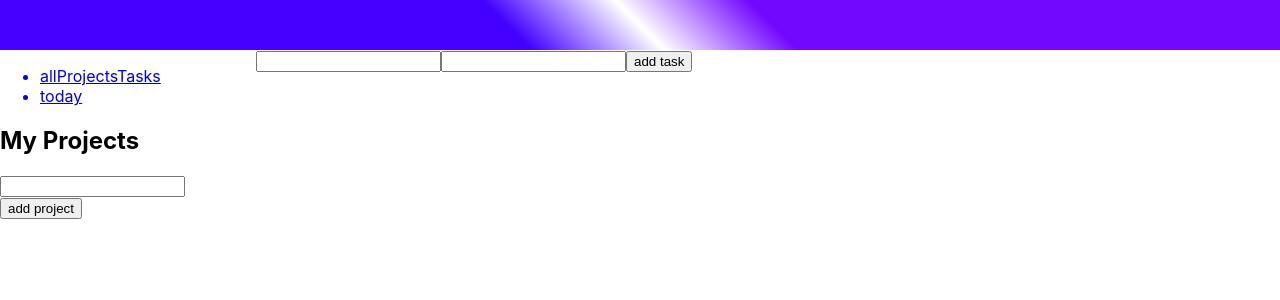
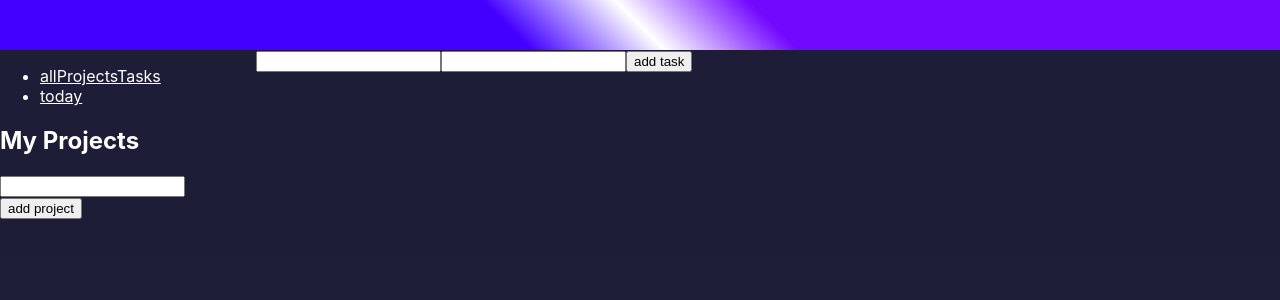
Before and after one commit to OlegJBAc/to-do, a React (Create React App) app: page /allProjectsTasks in a window 1280 px wide. Shown: the top 300 px of the page. Built offline with nearby package versions, Linux system fonts and the light colour scheme.

Commit message:
little refactoring, generall app constants

```diff
--- a/src/App.module.scss
+++ b/src/App.module.scss
@@ -1,3 +1,5 @@
-.App {
-  text-align: center;
+.app {
+  background: rgba(2, 2, 31, 0.89);
+  color: white;
+  height: 100vh;
 }
--- a/src/App.tsx
+++ b/src/App.tsx
@@ -5,6 +5,7 @@ import s from './App.module.scss'
 import MainLayout from './components/mainLayout/mainLayout';
 import NotFound from './components/notFound/notFound';
 import TasksPageCreator from './components/tasksPageCreator/tasksPageCreator';
+import { constAllProjectsTasks } from './general/constants/constants';
 import Loader from './general/loader/loader';
 import { useAppDispatch, useAppSelector } from './hooks/hooks';
 import { setAppInitialized } from './redux/reducers/app-slice';
@@ -23,7 +24,7 @@ const App = () => {
         const receivedLocalStorage = {...localStorage}
         const localStorageKeys = Object.keys(receivedLocalStorage)
         const initializationInfo = {
-          arrayNecessaryItems: ['allProjectsTasks'],
+          arrayNecessaryItems: [constAllProjectsTasks],
           objectNecessaryItems: ['projects', 'defaultPages'],
         }
         initializationInfo.arrayNecessaryItems.forEach(item => {
@@ -44,7 +45,7 @@ const App = () => {
         })
         const projects: string | null = localStorage.getItem('projects')
         const defaultPages: string | null = localStorage.getItem('defaultPages')
-        const allProjectsTasks: string | null = localStorage.getItem('allProjectsTasks')
+        const allProjectsTasks: string | null = localStorage.getItem(constAllProjectsTasks)
         dispatch(projectsTasksInitialize(projects ? JSON.parse(projects) : null))
         dispatch(allProjectsTasksInitialize(allProjectsTasks ? JSON.parse(allProjectsTasks) : null))
         dispatch(defaultPagesInitialize(defaultPages ? JSON.parse(defaultPages) : null))
--- a/src/components/createTask/createTask.tsx
+++ b/src/components/createTask/createTask.tsx
@@ -5,13 +5,14 @@ import { v4 } from 'uuid'
 import { useAppDispatch } from "../../hooks/hooks"
 import { addTask } from "../../redux/reducers/projects-slice"
 import { addTaskToDefaultPage } from "../../redux/reducers/defaultPages-slice"
+import { constDefaultPages } from "../../general/constants/constants"
 
 
 const CreateTask: FC<propsType> = ({ project }) => {
 
     const dispatch = useAppDispatch()
     const submit = (values: valuesType, { setSubmitting }: submittingType) => {
-        const defaultPages = ['today']
+        const defaultPages = constDefaultPages
         if(!defaultPages.includes(project)){
             dispatch(addTask({ projectName: project, task: {
                 id: v4(),
--- a/src/components/mainLayout/mainLayout.tsx
+++ b/src/components/mainLayout/mainLayout.tsx
@@ -1,5 +1,6 @@
 import React, { useEffect } from "react"
 import { Outlet, useLocation, useNavigate } from "react-router-dom"
+import { constAllProjectsTasks } from "../../general/constants/constants"
 import Header from "../header/header"
 import SideBar from "../sideBar/sideBar"
 import s from './mainLayout.module.scss'
@@ -11,7 +12,7 @@ const MainLayout = () => {
     useEffect(() => {
         let currentLocation = location.pathname
         if(currentLocation === '/'){
-            navigate('/allProjectsTasks')
+            navigate(constAllProjectsTasks)
         }
     }, [])
     return (
--- a/src/components/sideBar/sideBar.module.scss
+++ b/src/components/sideBar/sideBar.module.scss
@@ -1,3 +1,6 @@
 .sideBar{
     width: 20%;
+    a{
+        color: white;
+    }
 }
--- a/src/components/sideBar/sideBar.tsx
+++ b/src/components/sideBar/sideBar.tsx
@@ -5,6 +5,7 @@ import { addProject } from "../../redux/reducers/projects-slice"
 import { getAllProjectsTasks, getProjectsNames } from "../../redux/selectors"
 import s from './sideBar.module.scss'
 import { v4 } from 'uuid'
+import { constAllProjectsTasks } from "../../general/constants/constants"
 
 
 const SideBar = () => {
@@ -14,8 +15,8 @@ const SideBar = () => {
     return (
         <div className={s.sideBar}>
             <ul>
-                <NavLink to='allProjectsTasks'>
-                    <li>allProjectsTasks</li>
+                <NavLink to={constAllProjectsTasks}>
+                    <li>{constAllProjectsTasks}</li>
                 </NavLink>
                 <NavLink to='today'>
                     <li>today</li>
--- a/src/components/tasksPageCreator/tasksPageCreator.tsx
+++ b/src/components/tasksPageCreator/tasksPageCreator.tsx
@@ -6,21 +6,22 @@ import s from './tasksPageCreator.module.scss'
 import { v4 } from 'uuid'
 import CreateTask from "../createTask/createTask"
 import { taskType } from "../../types/types"
+import { constAllProjectsTasks } from "../../general/constants/constants"
 
 
 const TasksPageCreator = () => {
     const location = useLocation()
-    const allProjectTasks = useAppSelector(getAllProjectsTasks)
+    const allProjectsTasks = useAppSelector(getAllProjectsTasks)
     const projects = useAppSelector(getProjects)
     const defaultPages = useAppSelector(getDefaultPages)
     const getCurrentPage = (): taskType[] => {
         const currentLocation = location.pathname.slice(1)
         const defaultPagesNames = ['today']
-        if(!defaultPagesNames.includes(currentLocation) && currentLocation !== 'allProjectsTasks'){
+        if(!defaultPagesNames.includes(currentLocation) && currentLocation !== constAllProjectsTasks){
             return projects[currentLocation]
         }else{
             if(!defaultPagesNames.includes(currentLocation)){
-                return allProjectTasks
+                return allProjectsTasks
             }else{
                 // @ts-ignore
                 return defaultPages[currentLocation]
@@ -30,7 +31,6 @@ const TasksPageCreator = () => {
     return (
         <div className={s.page}>
             <CreateTask project={location.pathname.slice(1)}/>
-
             <div className={s.tasks}>
                 {getCurrentPage().map(task => {
                     return <li key={v4()}>
--- /dev/null
+++ b/src/general/constants/constants.ts
@@ -0,0 +1,3 @@
+
+export const constAllProjectsTasks = 'allProjectsTasks'
+export const constDefaultPages = ['today']
--- a/src/redux/reducers/projects-slice.ts
+++ b/src/redux/reducers/projects-slice.ts
@@ -1,4 +1,5 @@
 import { createSlice, PayloadAction } from "@reduxjs/toolkit";
+import { constAllProjectsTasks } from "../../general/constants/constants";
 import { projectsType, taskType } from "../../types/types";
 import { rootStateType } from "../store";
 
@@ -49,13 +50,13 @@ const projectsSlice = createSlice({
         },
         addTask: (state, action: PayloadAction<{ projectName: string, task: taskType }>) => {
             const { projectName, task } = action.payload
-            if(projectName !== 'allProjectsTasks'){
+            if(projectName !== constAllProjectsTasks){
                 const isExist = checkTaskExisting(state.projects[projectName], task.name)
                 if(!isExist){
                     state.projects[projectName].push(task)
                     state.allProjectsTasks.push(task)
                     localStorage.setItem('projects', JSON.stringify(state.projects))
-                    localStorage.setItem('allProjectsTasks', JSON.stringify(state.allProjectsTasks))
+                    localStorage.setItem(constAllProjectsTasks, JSON.stringify(state.allProjectsTasks))
                 }else{
                     console.error('such task already exist')
                 }
@@ -63,7 +64,7 @@ const projectsSlice = createSlice({
                 const isExist = checkTaskExisting(state.allProjectsTasks, task.name)
                 if(!isExist){
                     state.allProjectsTasks.push(task)
-                    localStorage.setItem('allProjectsTasks', JSON.stringify(state.allProjectsTasks))
+                    localStorage.setItem(constAllProjectsTasks, JSON.stringify(state.allProjectsTasks))
                 }else{
                     console.error('such task already exist')
                 }
```
